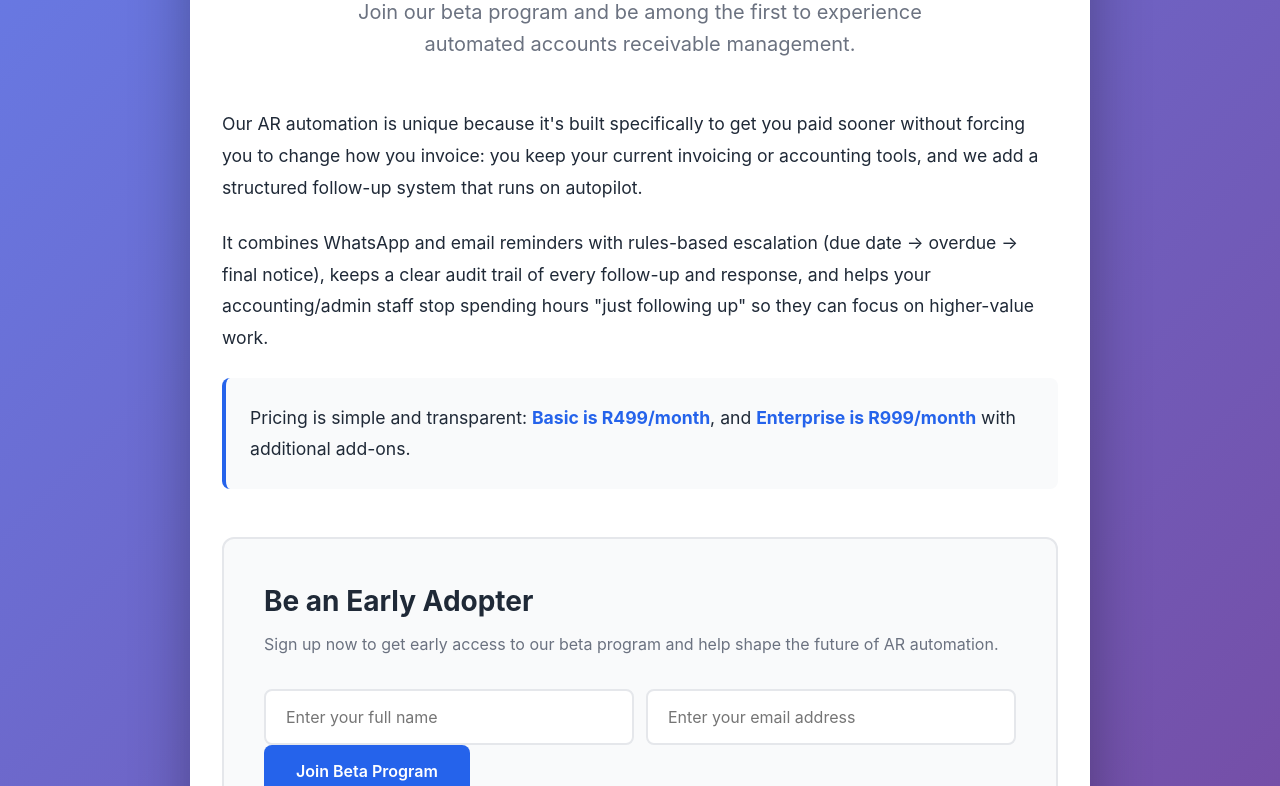
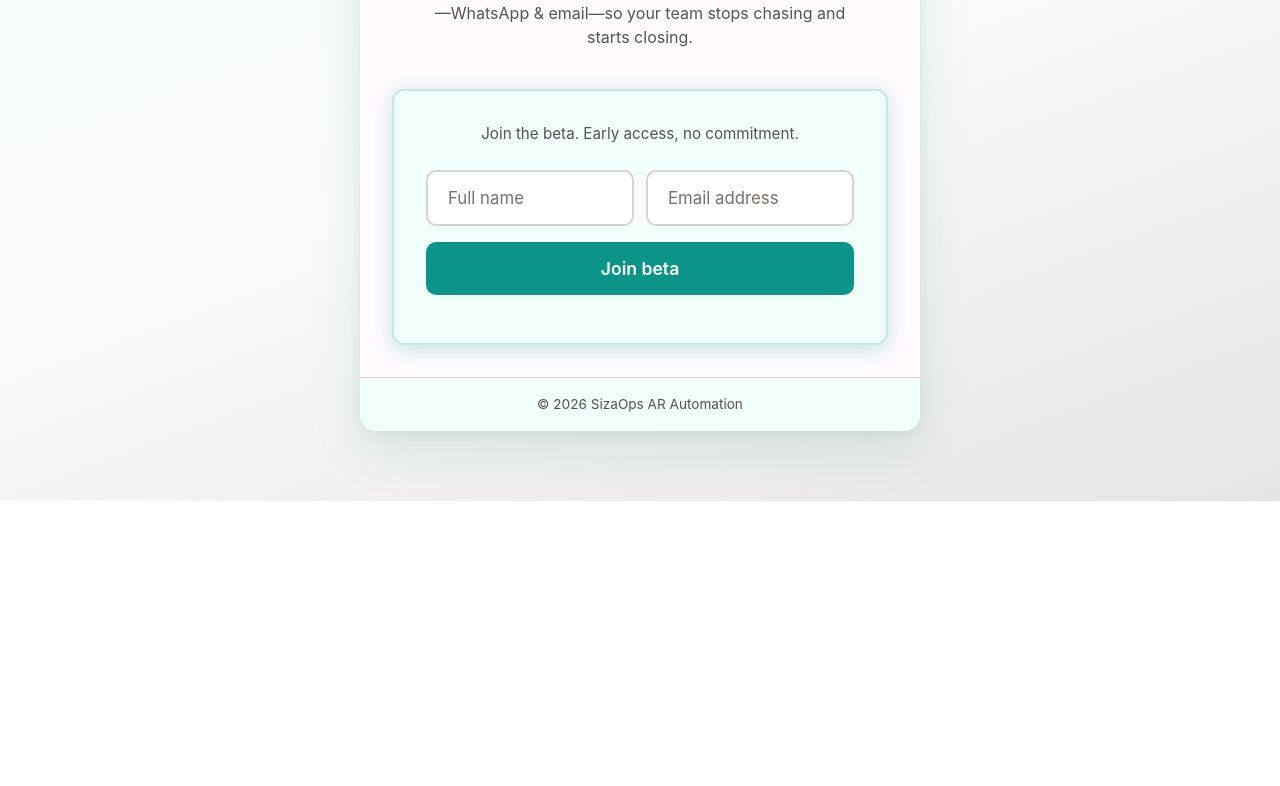
Before and after one commit to DanwinFrancis/sizaops, a website: page index.html in a window 1280 px wide. Shown: the part 299-1085 px from the top of the page. After the commit the page ends 800 px from the top, so only its background shows below. Drawn offline with nearby package versions, Linux system fonts and the light colour scheme.

Commit message:
implement simpler layout and update color scheme

```diff
--- a/index.html
+++ b/index.html
@@ -3,7 +3,7 @@
 <head>
     <meta charset="UTF-8">
     <meta name="viewport" content="width=device-width, initial-scale=1.0">
-    <title>AR Automation - Get Paid Sooner</title>
+    <title>SizaOps AR – Get Paid Sooner</title>
     <link rel="stylesheet" href="styles.css">
 </head>
 <body>
@@ -14,22 +14,12 @@
 
         <main>
             <div class="hero">
-                <h2 class="headline">Get Paid Sooner, Without Changing How You Invoice</h2>
-                <p class="subheadline">Join our beta program and be among the first to experience automated accounts receivable management.</p>
-            </div>
-
-            <div class="content">
-                <div class="description">
-                    <p>Our AR automation is unique because it's built specifically to get you paid sooner without forcing you to change how you invoice: you keep your current invoicing or accounting tools, and we add a structured follow-up system that runs on autopilot.</p>
-
-                    <p>It combines WhatsApp and email reminders with rules-based escalation (due date → overdue → final notice), keeps a clear audit trail of every follow-up and response, and helps your accounting/admin staff stop spending hours "just following up" so they can focus on higher-value work.</p>
-
-                    <p class="pricing">Pricing is simple and transparent: <strong>Basic is R499/month</strong>, and <strong>Enterprise is R999/month</strong> with additional add-ons.</p>
+                <h2 class="headline">Get paid sooner without changing how you invoice.</h2>
+                <p class="tagline">Keep your current tools. We add automated follow-up—WhatsApp & email—so your team stops chasing and starts closing.</p>
             </div>
 
             <div class="signup-section">
-                    <h3>Be an Early Adopter</h3>
-                    <p class="signup-description">Sign up now to get early access to our beta program and help shape the future of AR automation.</p>
+                <p class="signup-intro">Join the beta. Early access, no commitment.</p>
 
                 <form id="signupForm" class="signup-form">
                     <div class="form-group">
@@ -37,7 +27,7 @@
                             type="text"
                             id="fullName"
                             name="fullName"
-                                placeholder="Enter your full name"
+                            placeholder="Full name"
                             required
                             autocomplete="name"
                         >
@@ -45,31 +35,29 @@
                             type="email"
                             id="email"
                             name="email"
-                                placeholder="Enter your email address"
+                            placeholder="Email address"
                             required
                             autocomplete="email"
                         >
                     </div>
-                        <div class="form-group">
+                    <div class="form-group form-group-btn">
                         <button type="submit" class="submit-btn" id="submitBtn">
-                                <span class="btn-text">Join Beta Program</span>
+                            <span class="btn-text">Join beta</span>
                             <span class="btn-loader" style="display: none;">⏳</span>
                         </button>
                     </div>
                     <div id="message" class="message" style="display: none;"></div>
                 </form>
             </div>
-            </div>
         </main>
 
         <footer>
-            <p>&copy; 2026 SizaOps AR Automation. All rights reserved.</p>
+            <p>&copy; 2026 SizaOps AR Automation</p>
         </footer>
     </div>
 
     <!-- EmailJS SDK -->
     <script type="text/javascript" src="https://cdn.jsdelivr.net/npm/@emailjs/browser@4/dist/email.min.js"></script>
-    <!-- EmailJS Configuration - Update this file with your credentials -->
     <script src="config.js"></script>
     <script src="script.js"></script>
 </body>
--- a/styles.css
+++ b/styles.css
@@ -5,119 +5,91 @@
 }
 
 :root {
-    --primary-color: #2563eb;
-    --primary-hover: #1d4ed8;
-    --text-primary: #1f2937;
-    --text-secondary: #6b7280;
-    --bg-light: #f9fafb;
-    --border-color: #e5e7eb;
-    --success-color: #10b981;
-    --error-color: #ef4444;
+    --primary-color: #0d9488;
+    --primary-hover: #0f766e;
+    --primary-glow: rgba(13, 148, 136, 0.25);
+    --text-primary: #1c1917;
+    --text-secondary: #57534e;
+    --bg-light: #f0fdfa;
+    --bg-warm: #fafaf9;
+    --border-color: #d6d3d1;
+    --success-color: #059669;
+    --error-color: #dc2626;
 }
 
 body {
     font-family: -apple-system, BlinkMacSystemFont, 'Segoe UI', Roboto, 'Helvetica Neue', Arial, sans-serif;
-    line-height: 1.6;
+    line-height: 1.5;
     color: var(--text-primary);
-    background: linear-gradient(135deg, #667eea 0%, #764ba2 100%);
+    background: linear-gradient(160deg, #f0fdfa 0%, #fafaf9 50%, #e7e5e4 100%);
     min-height: 100vh;
     padding: 20px;
+    display: flex;
+    align-items: center;
+    justify-content: center;
 }
 
 .container {
-    max-width: 900px;
+    max-width: 560px;
+    width: 100%;
     margin: 0 auto;
-    background: white;
+    background: #fffbff;
     border-radius: 16px;
-    box-shadow: 0 20px 60px rgba(0, 0, 0, 0.3);
+    box-shadow: 0 20px 50px rgba(13, 148, 136, 0.12), 0 4px 14px rgba(0, 0, 0, 0.06);
     overflow: hidden;
 }
 
 header {
-    background: linear-gradient(135deg, #667eea 0%, #764ba2 100%);
+    background: var(--primary-color);
     color: white;
-    padding: 2rem;
+    padding: 1.5rem 2rem;
     text-align: center;
 }
 
 .logo {
-    font-size: 2rem;
+    font-size: 1.5rem;
     font-weight: 700;
     letter-spacing: -0.5px;
 }
 
 main {
-    padding: 3rem 2rem;
+    padding: 2.5rem 2rem 2rem;
 }
 
 .hero {
     text-align: center;
-    margin-bottom: 3rem;
+    margin-bottom: 2.5rem;
 }
 
 .headline {
-    font-size: 2.5rem;
+    font-size: 1.75rem;
     font-weight: 700;
     color: var(--text-primary);
-    margin-bottom: 1rem;
-    line-height: 1.2;
+    margin-bottom: 0.75rem;
+    line-height: 1.25;
 }
 
-.subheadline {
-    font-size: 1.25rem;
+.tagline {
+    font-size: 1rem;
     color: var(--text-secondary);
-    max-width: 600px;
+    max-width: 420px;
     margin: 0 auto;
 }
 
-.content {
-    display: grid;
-    gap: 3rem;
+/* Form is the highlight */
+.signup-section {
+    background: var(--bg-light);
+    padding: 2rem;
+    border-radius: 12px;
+    border: 2px solid rgba(13, 148, 136, 0.2);
+    box-shadow: 0 4px 20px var(--primary-glow);
 }
 
-.description {
-    font-size: 1.1rem;
-    line-height: 1.8;
-    color: var(--text-primary);
-}
-
-.description p {
+.signup-intro {
+    text-align: center;
+    font-size: 0.95rem;
+    color: var(--text-secondary);
     margin-bottom: 1.5rem;
-}
-
-.description p:last-child {
-    margin-bottom: 0;
-}
-
-.pricing {
-    background: var(--bg-light);
-    padding: 1.5rem;
-    border-radius: 8px;
-    border-left: 4px solid var(--primary-color);
-    margin-top: 1.5rem;
-}
-
-.pricing strong {
-    color: var(--primary-color);
-}
-
-.signup-section {
-    background: var(--bg-light);
-    padding: 2.5rem;
-    border-radius: 12px;
-    border: 2px solid var(--border-color);
-}
-
-.signup-section h3 {
-    font-size: 1.75rem;
-    margin-bottom: 0.5rem;
-    color: var(--text-primary);
-}
-
-.signup-description {
-    color: var(--text-secondary);
-    margin-bottom: 2rem;
-    font-size: 1rem;
 }
 
 .signup-form {
@@ -128,15 +100,24 @@ main {
     display: flex;
     gap: 0.75rem;
     flex-wrap: wrap;
+    margin-bottom: 1rem;
+}
+
+.form-group:last-of-type {
+    margin-bottom: 0;
+}
+
+.form-group-btn {
+    margin-top: 0.25rem;
 }
 
 .form-group input {
     flex: 1;
-    min-width: 250px;
+    min-width: 0;
     padding: 1rem 1.25rem;
-    font-size: 1rem;
+    font-size: 1.05rem;
     border: 2px solid var(--border-color);
-    border-radius: 8px;
+    border-radius: 10px;
     transition: all 0.2s;
     font-family: inherit;
 }
@@ -144,28 +125,31 @@ main {
 .form-group input:focus {
     outline: none;
     border-color: var(--primary-color);
-    box-shadow: 0 0 0 3px rgba(37, 99, 235, 0.1);
+    box-shadow: 0 0 0 4px var(--primary-glow);
+}
+
+.form-group input::placeholder {
+    color: #78716c;
 }
 
 .submit-btn {
+    width: 100%;
     padding: 1rem 2rem;
-    font-size: 1rem;
+    font-size: 1.1rem;
     font-weight: 600;
     color: white;
     background: var(--primary-color);
     border: none;
-    border-radius: 8px;
+    border-radius: 10px;
     cursor: pointer;
     transition: all 0.2s;
     font-family: inherit;
-    white-space: nowrap;
-    min-width: 160px;
 }
 
 .submit-btn:hover:not(:disabled) {
     background: var(--primary-hover);
     transform: translateY(-1px);
-    box-shadow: 0 4px 12px rgba(37, 99, 235, 0.3);
+    box-shadow: 0 6px 20px rgba(13, 148, 136, 0.4);
 }
 
 .submit-btn:active:not(:disabled) {
@@ -188,13 +172,13 @@ main {
 .message.success {
     background: #d1fae5;
     color: #065f46;
-    border: 1px solid #10b981;
+    border: 1px solid var(--success-color);
 }
 
 .message.error {
     background: #fee2e2;
     color: #991b1b;
-    border: 1px solid #ef4444;
+    border: 1px solid var(--error-color);
 }
 
 @keyframes slideDown {
@@ -210,52 +194,40 @@ main {
 
 footer {
     background: var(--bg-light);
-    padding: 1.5rem;
+    padding: 1rem 2rem;
     text-align: center;
     color: var(--text-secondary);
-    font-size: 0.9rem;
+    font-size: 0.85rem;
     border-top: 1px solid var(--border-color);
 }
 
-/* Responsive Design */
-@media (max-width: 768px) {
-    .headline {
-        font-size: 2rem;
-    }
-
-    .subheadline {
-        font-size: 1.1rem;
+/* Responsive */
+@media (max-width: 600px) {
+    body {
+        padding: 12px;
     }
 
     main {
         padding: 2rem 1.5rem;
     }
 
+    .headline {
+        font-size: 1.5rem;
+    }
+
+    .tagline {
+        font-size: 0.95rem;
+    }
+
     .signup-section {
-        padding: 2rem 1.5rem;
+        padding: 1.75rem 1.25rem;
     }
 
     .form-group {
         flex-direction: column;
     }
 
-    .form-group input,
-    .submit-btn {
+    .form-group input {
         width: 100%;
-        min-width: unset;
     }
 }
-
-@media (max-width: 480px) {
-    body {
-        padding: 10px;
-    }
-
-    .headline {
-        font-size: 1.75rem;
-    }
-
-    .logo {
-        font-size: 1.5rem;
-    }
-}
```
Lines whose indentation alone changed are shown as unchanged.
